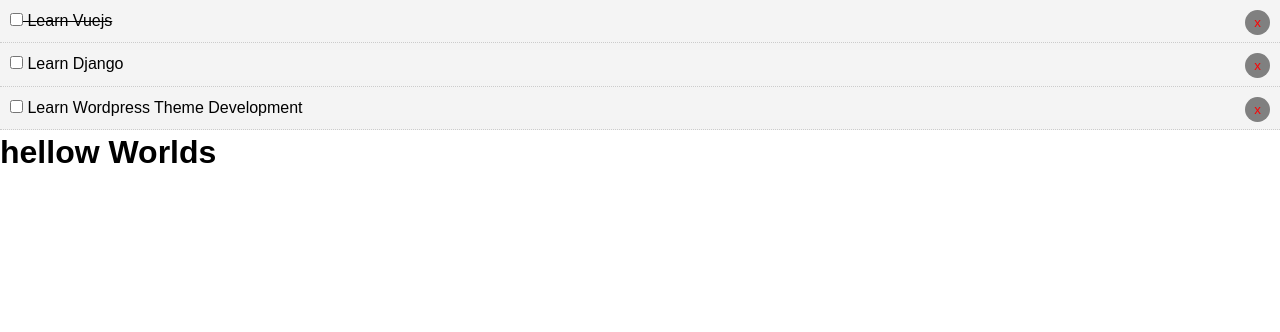
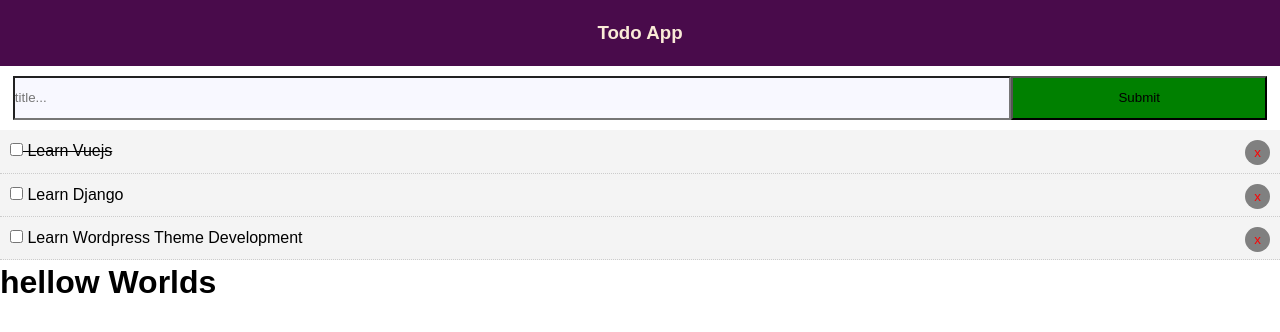
Before and after one commit to eevan7a9/vue-first-project, a Vue app: page / in a window 1280 px wide. Shown: the top 332 px of the page. Built offline with nearby package versions, Linux system fonts and the light colour scheme.

Commit message:
added submit method

```diff
--- a/package.json
+++ b/package.json
@@ -9,6 +9,7 @@
   },
   "dependencies": {
     "core-js": "^2.6.5",
+    "uuid": "^3.3.2",
     "vue": "^2.6.10"
   },
   "devDependencies": {
--- a/src/App.vue
+++ b/src/App.vue
@@ -1,15 +1,22 @@
 <template>
   <div id="app">
+    <HeaderLayout></HeaderLayout>
+    <AddTodo v-on:add-todo="addItem"></AddTodo>
     <Todos v-bind:todos="todos" v-on:delete-todoItem="delItem"></Todos>
   </div>
 </template>
 
 <script>
 import Todos from "./components/Todos";
+import HeaderLayout from "./components/layout/Header";
+import AddTodo from "./components/AddTodo";
+
 export default {
   name: "app",
   components: {
-    Todos
+    Todos,
+    HeaderLayout,
+    AddTodo
   },
   data() {
     return {
@@ -34,9 +41,12 @@
     };
   },
   methods: {
-    delItem(id){
+    delItem(id) {
       this.todos = this.todos.filter(todo => todo.id !== id);
       // console.log(id)
+    },
+    addItem(newItem) {
+      this.todos = [...this.todos, newItem];
     }
   }
 };
--- /dev/null
+++ b/src/components/AddTodo.vue
@@ -0,0 +1,48 @@
+ <template>
+     <div style="width:100; padding: 10px 0 10px 0;">
+       <form @submit="addTodo">
+             <input class="textInput" v-model="title" type="text" name="title" id="title" placeholder="title...">
+             <input class="btnSubmit" type="submit" value="Submit">
+       </form>
+     </div>
+ </template>
+
+ <script>
+ import uuid from "uuid";
+ export default {
+     name: "AddTodo",
+     data(){
+         return{
+             title :"",
+         }
+     },
+     methods : {
+         addTodo(event){
+            event.preventDefault();
+            const createdTodo = {
+                id:uuid.v4(),
+                title: this.title,
+                completed: false,
+            }
+            this.$emit('add-todo', createdTodo);
+         }
+
+     }
+ }
+ </script>
+
+ <style scoped>
+ .textInput{
+     width: 78%;
+     background: ghostwhite;
+     color:#333;
+     line-height: 40px;
+     margin-left: 1%;
+ }
+ .btnSubmit{
+     width: 20%;
+     background: green;
+     line-height: 40px;
+     margin-right: 1%;
+ }
+ </style>
--- a/src/components/Todos.vue
+++ b/src/components/Todos.vue
@@ -1,26 +1,28 @@
 <template>
   <div>
     <ul v-bind:key="todo.id" v-for="todo in todos">
-      <TodoItem v-bind:todoItem=todo v-on:delete-todoItem="$emit('delete-todoItem', todo.id)"></TodoItem>
+      <TodoItem v-bind:todoItem="todo" v-on:delete-todoItem="$emit('delete-todoItem', todo.id)"></TodoItem>
     </ul>
     <h1>{{greete}}</h1>
   </div>
 </template>
+
 <script>
-import TodoItem from './TodoItem';
+import TodoItem from "./TodoItem";
 
 export default {
   name: "Todos",
-  props: ["todos",],
-   components: {
+  props: ["todos"],
+  components: {
     TodoItem
   },
-  data(){
+  data() {
     return {
-      greete: "hellow Worlds",
-    }
+      greete: "hellow Worlds"
+    };
   }
 };
 </script>
+
 <style scoped>
 </style>
--- /dev/null
+++ b/src/components/layout/Header.vue
@@ -0,0 +1,25 @@
+<template>
+    <div class="e7_bg">
+        <h3>{{header}}</h3>
+    </div>
+</template>
+
+ <script>
+ export default {
+     name:'HeaderLayout',
+     data(){
+         return{
+             header: "Todo App",
+         }
+     }
+ }
+ </script>
+
+ <style scoped>
+    .e7_bg{
+        background: rgb(73, 11, 75);
+        text-align: center;
+        padding: 20px ;
+        color: antiquewhite;
+    }
+ </style>
```
Also changed, not shown: 1 other file (tests, documents, lock files or other folders).
